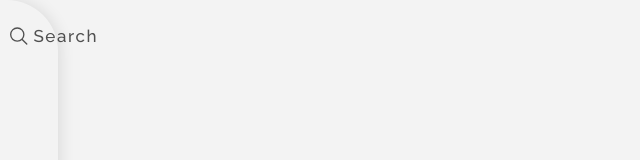
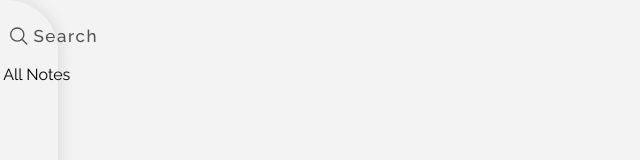
Before and after one commit to arianXdev/ArNote-app, a React (Create React App) app: page / in a window 1280 px wide. Shown: the top 160 px of the page, without its empty margins (0-640 px from the left). Built offline with nearby package versions, Linux system fonts and the light colour scheme.

Commit message:
feat: created favorites and notes sections

```diff
--- a/src/App.css
+++ b/src/App.css
@@ -1,3 +1,10 @@
+.Main {
+	font-size: 16px;
+	display: flex;
+	flex-direction: column;
+	align-items: center;
+}
+
 .sidebar {
 	position: fixed;
 	top: 0;
@@ -8,3 +15,34 @@
 	border-top-right-radius: 4vw;
 	border-bottom-right-radius: 4vw;
 }
+
+.favorites {
+	position: relative;
+	width: 1350px;
+	height: 100%;
+	display: flex;
+	align-items: center;
+	justify-content: flex-start;
+	padding: 1.5em;
+	margin: 1.1em 0;
+	border-radius: 50px;
+	background-color: var(--foreground-color);
+}
+
+.favorites.hidden {
+	display: none;
+}
+
+.favorites__title {
+	position: absolute;
+	top: -15px;
+	left: 37px;
+	font-weight: 900;
+	font-size: 1.9em;
+	color: var(--favorites-text-color);
+	letter-spacing: 1.3px;
+}
+
+.notes {
+	align-self: flex-start;
+}
--- a/src/App.js
+++ b/src/App.js
@@ -4,12 +4,22 @@ import "./App.css";
 
 const App = () => {
 	return (
-		<main className="app">
-			<aside className="sidebar"></aside>
+		<div className="App">
 			<div className="container">
 				<Search />
+
+				<main className="Main">
+					<section className="favorites hidden">
+						<h2 className="favorites__title">Favorites</h2>
+						<div className="favorites__body"></div>
+					</section>
+
+					<section className="notes">All Notes</section>
+				</main>
 			</div>
-		</main>
+
+			<aside className="sidebar"></aside>
+		</div>
 	);
 };
 
```
